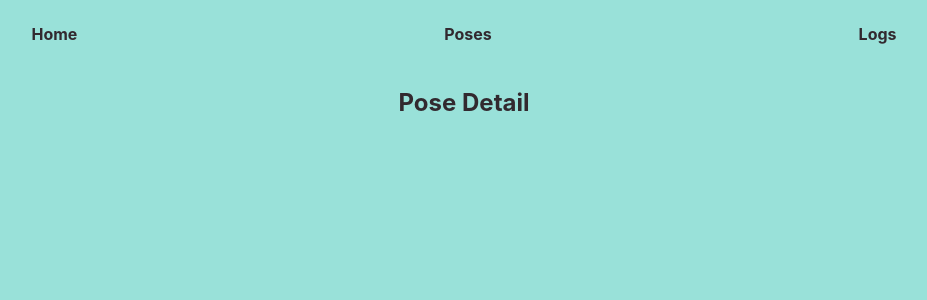
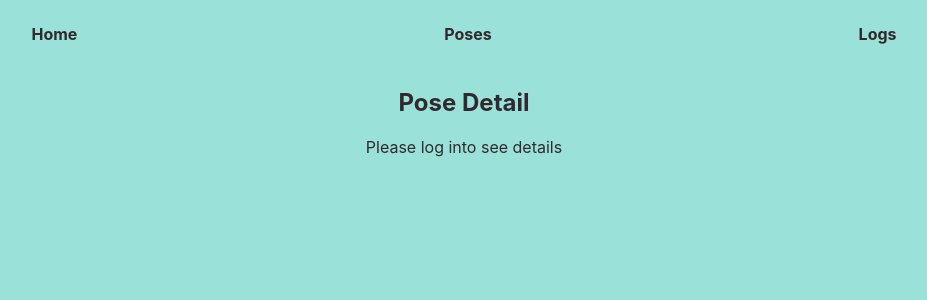
Before and after one commit to AprilShenk/only-yoga, a React (Create React App) app in the folder client/: page /poses/1 in a window 1280 px wide. Shown: the top 300 px of the page, without its empty margins (176-1103 px from the left). Built offline with nearby package versions, Linux system fonts and the light colour scheme; no server answers.

Commit message:
added logic for only view detail if logged in

```diff
--- a/client/src/screens/PoseDetail.jsx
+++ b/client/src/screens/PoseDetail.jsx
@@ -29,7 +29,7 @@ const PoseDetail = ({ poses, currentUser }) => {
   return (
     <div>
       <h2>Pose Detail</h2>
-      {pose &&
+      {(pose && currentUser) ?
         <PoseDiv key={pose.id}>
             <ImageDiv
               role="img"
@@ -39,6 +39,8 @@ const PoseDetail = ({ poses, currentUser }) => {
             <h4>{pose.name}</h4>
             <p>{pose.description}</p>
         </PoseDiv>
+        :
+        <p>Please log into see details</p>
       }
     </div>
 
```
